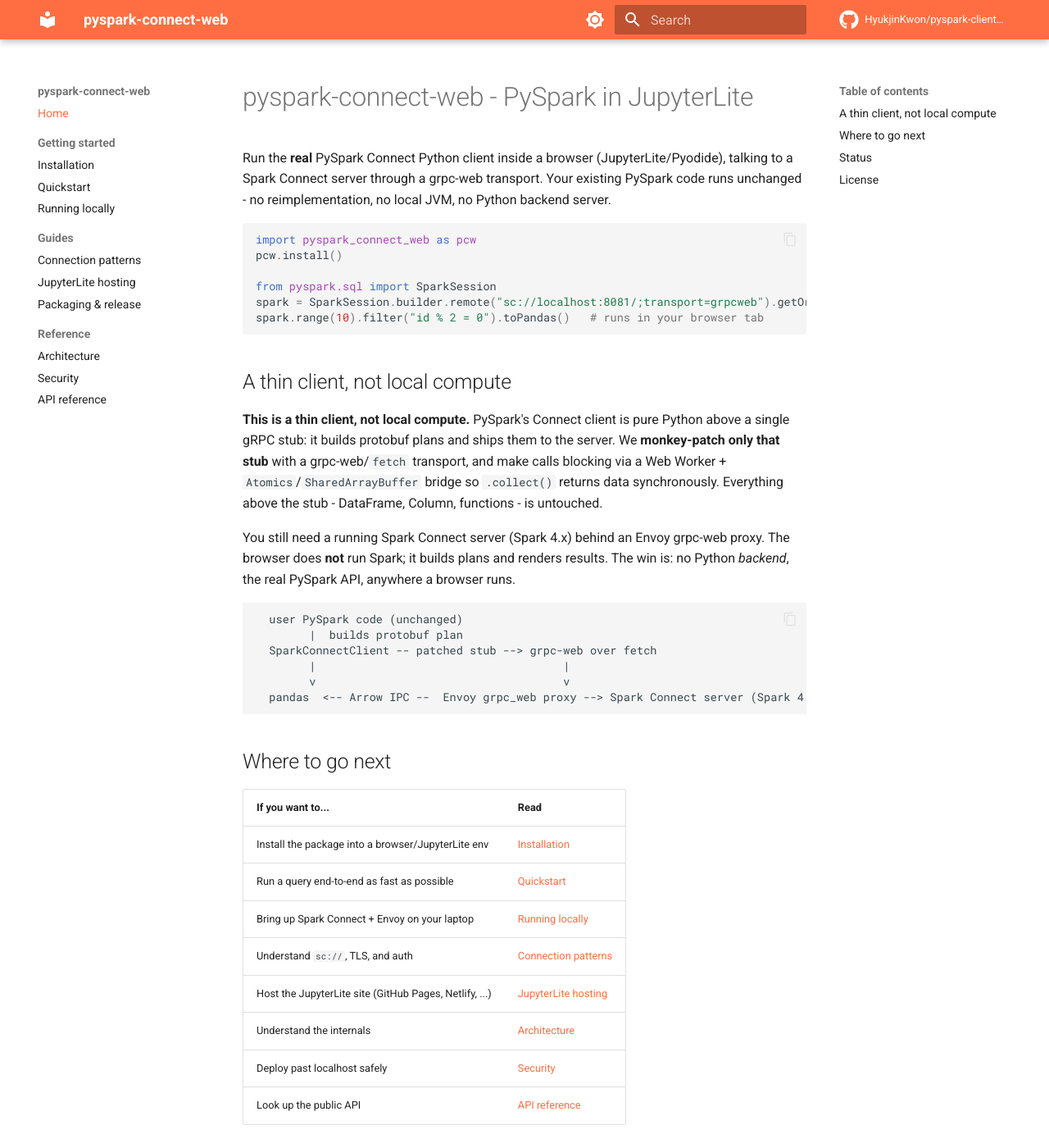
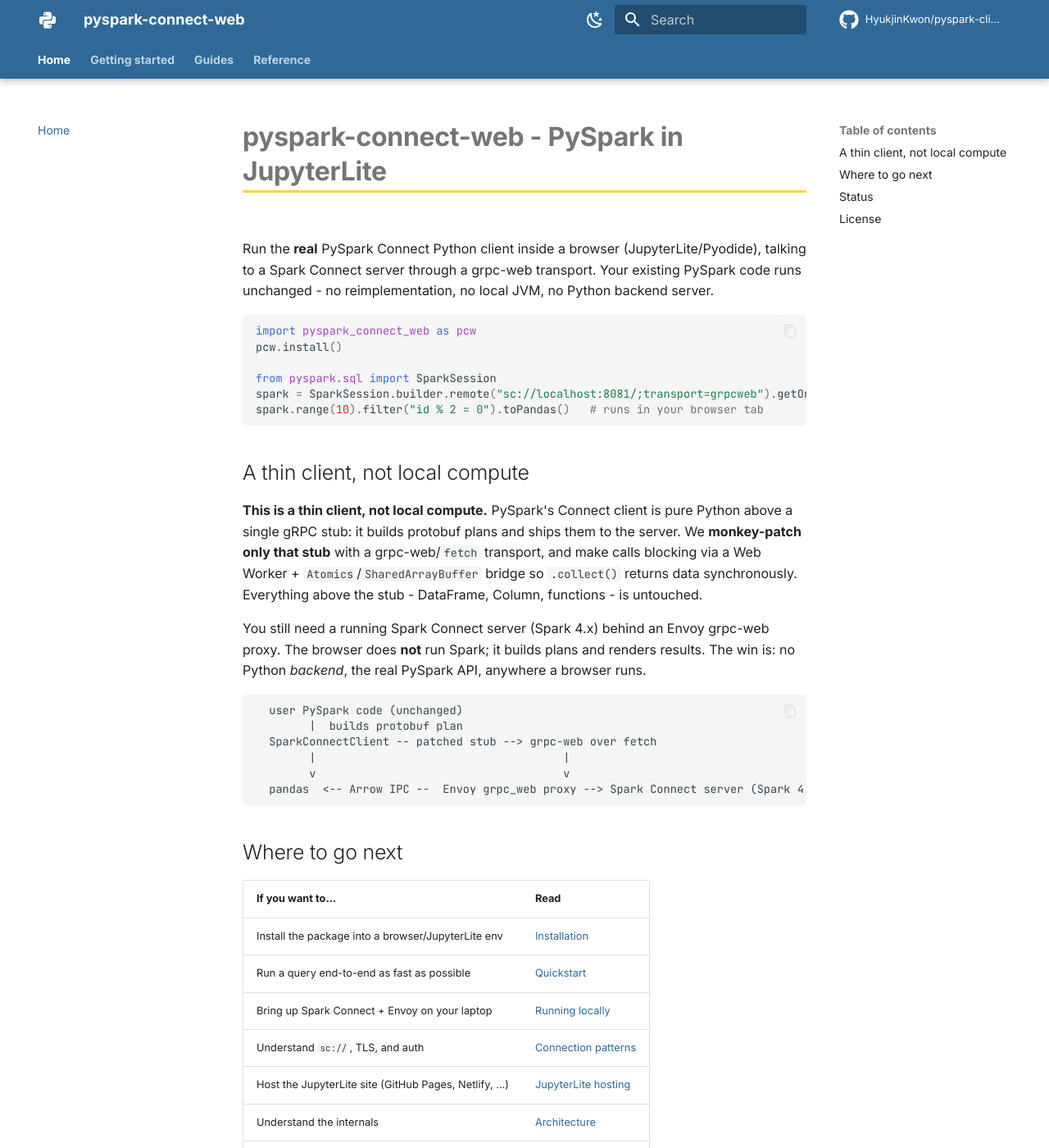
Before and after one commit to HyukjinKwon/pyspark-client-wasm, an MkDocs documentation site: the page built from docs/index.md, in a window 1280 px wide and 1400 px high. Shown: the whole window at 82% size. Built offline with MkDocs 1.6.1 and Material for MkDocs 9.7.7, drawn with Linux system fonts in a browser that asks for light colours; comment, search, counter and statistics services are not loaded.

Commit message:
docs: Python-branded Material theme (blue/yellow, tabs, logo, dark mode)
Replace the Spark-ish deep-orange/flat-sidebar look with a polished, distinctly
Python site: classic Python blue + yellow palette (docs/stylesheets/extra.css),
python logo, top navigation tabs (sticky), light/dark toggle, Inter + JetBrains
Mono fonts, code-copy/annotate/tooltips, search share, footer + social link.
Verified with 'mkdocs build --strict' locally.

Co-authored-by: Isaac

```diff
--- /dev/null
+++ b/docs/stylesheets/extra.css
@@ -0,0 +1,52 @@
+/* SPDX-License-Identifier: Apache-2.0 */
+/* Python-brand palette for Material for MkDocs (blue + yellow).
+   Activated by `primary: custom` / `accent: custom` in mkdocs.yml. */
+
+:root {
+  --pcw-python-blue: #306998;       /* classic Python blue */
+  --pcw-python-blue-light: #4b8bbe;
+  --pcw-python-blue-dark: #24507a;
+  --pcw-python-yellow: #ffd43b;      /* classic Python yellow */
+}
+
+/* Light + dark both use the Python-blue header. */
+[data-md-color-primary="custom"] {
+  --md-primary-fg-color: var(--pcw-python-blue);
+  --md-primary-fg-color--light: var(--pcw-python-blue-light);
+  --md-primary-fg-color--dark: var(--pcw-python-blue-dark);
+  --md-primary-bg-color: #ffffff;
+  --md-primary-bg-color--light: #ffffffb3;
+}
+
+/* Accent (links on hover, focus rings, selection) = Python yellow. */
+[data-md-color-accent="custom"] {
+  --md-accent-fg-color: #b9860b;            /* readable amber for hover text */
+  --md-accent-fg-color--transparent: #ffd43b26;
+  --md-accent-bg-color: #1a1a1a;
+}
+
+/* Body links: Python blue in light mode, a lighter blue in dark mode. */
+[data-md-color-scheme="default"] {
+  --md-typeset-a-color: var(--pcw-python-blue);
+}
+[data-md-color-scheme="slate"] {
+  --md-typeset-a-color: var(--pcw-python-blue-light);
+}
+
+/* A subtle Python-yellow underline accent under the hero h1 on the home page. */
+.md-typeset h1 {
+  font-weight: 700;
+  border-bottom: 3px solid var(--pcw-python-yellow);
+  display: inline-block;
+  padding-bottom: 0.15rem;
+}
+
+/* Slightly rounder, softer code blocks. */
+.md-typeset pre > code {
+  border-radius: 0.3rem;
+}
+
+/* Make the top tabs feel a touch more spacious. */
+.md-tabs__item {
+  font-weight: 600;
+}
--- a/mkdocs.yml
+++ b/mkdocs.yml
@@ -12,34 +12,56 @@
 
 theme:
   name: material
+  language: en
+  font:
+    text: Inter
+    code: JetBrains Mono
+  icon:
+    repo: fontawesome/brands/github
+    logo: material/language-python
   features:
-    - navigation.instant
-    - navigation.tracking
+    - navigation.tabs
+    - navigation.tabs.sticky
     - navigation.sections
     - navigation.top
     - navigation.indexes
+    - navigation.footer
+    - navigation.instant
+    - navigation.instant.progress
+    - navigation.tracking
+    - toc.follow
     - content.code.copy
     - content.code.annotate
-    - toc.follow
+    - content.tooltips
     - search.suggest
     - search.highlight
+    - search.share
   palette:
+    # Python brand: blue + yellow. Custom colors are defined in
+    # docs/stylesheets/extra.css ([data-md-color-primary="custom"], ...).
     - media: "(prefers-color-scheme: light)"
       scheme: default
-      primary: deep orange
-      accent: orange
+      primary: custom
+      accent: custom
       toggle:
-        icon: material/brightness-7
+        icon: material/weather-night
         name: Switch to dark mode
     - media: "(prefers-color-scheme: dark)"
       scheme: slate
-      primary: deep orange
-      accent: orange
+      primary: custom
+      accent: custom
       toggle:
-        icon: material/brightness-4
+        icon: material/weather-sunny
         name: Switch to light mode
-  icon:
-    repo: fontawesome/brands/github
+
+extra_css:
+  - stylesheets/extra.css
+
+extra:
+  social:
+    - icon: fontawesome/brands/github
+      link: https://github.com/HyukjinKwon/pyspark-client-wasm
+      name: pyspark-connect-web on GitHub
 
 plugins:
   - search
```
